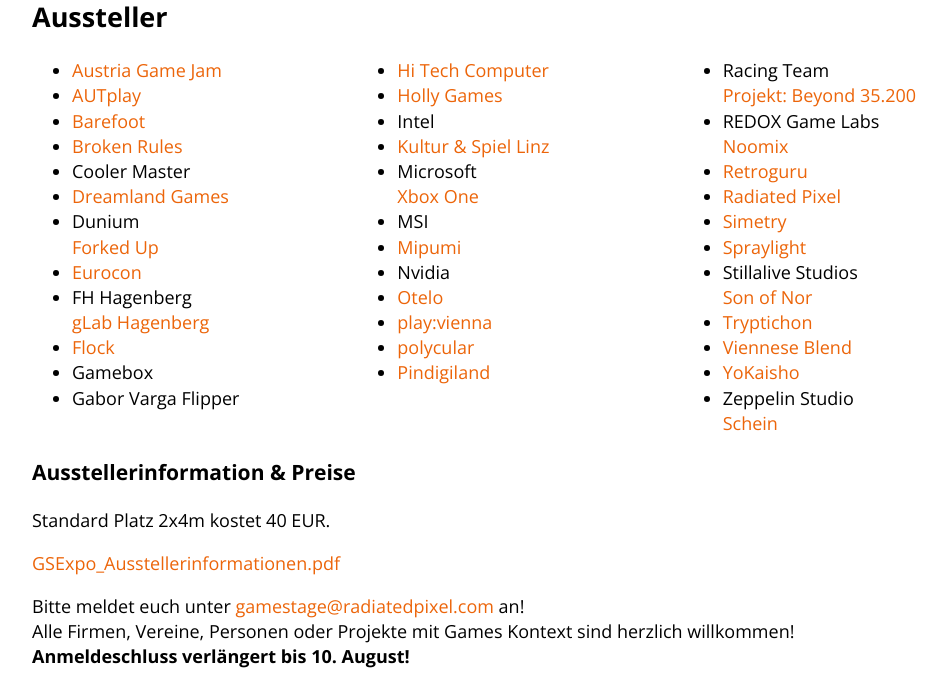
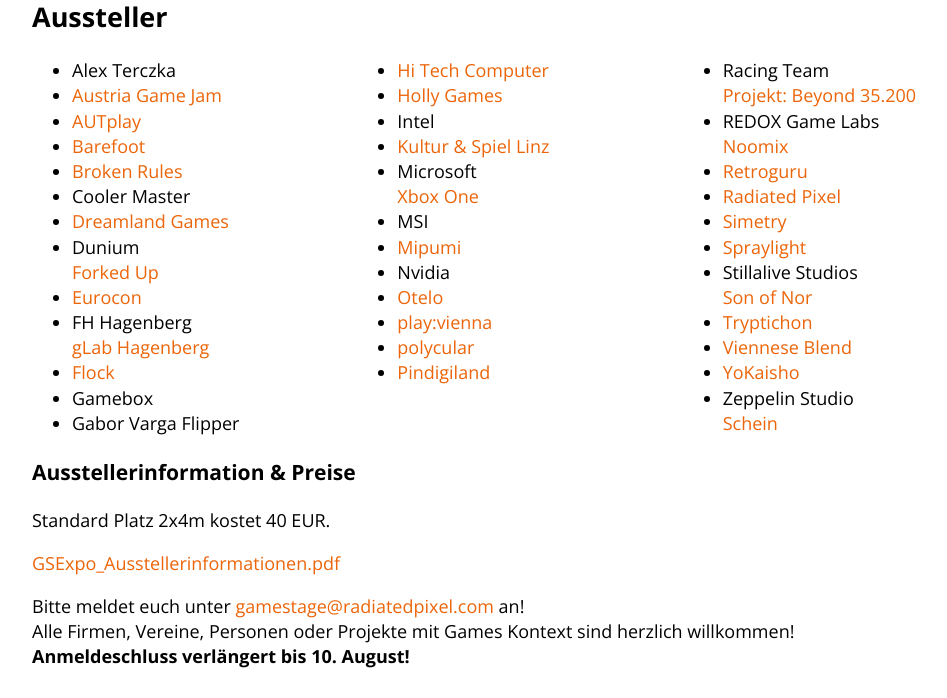
Before and after one commit to Lorti/gsexpo, a Jekyll site: the page built from index.html, in a window 1280 px wide and 900 px high, scrolled down 1356 px, cut to the strip 202-900 px from the top of the window. Shown: the whole strip, without its empty margins (132-1079 px from the left). Built offline with Jekyll 4.4.1, drawn with Linux system fonts in a browser that asks for light colours; nearby versions of some CDN libraries; Markdown is read by kramdown in place of the engine named in the settings.

Commit message:
Update exhibitors.markdown

```diff
--- a/_includes/exhibitors.markdown
+++ b/_includes/exhibitors.markdown
@@ -3,6 +3,7 @@
 <div class="grid">
     <div class="grid__item lap--one-third">
       <ul>
+        <li>Alex Terczka</li>
         <li><a href="http://austriagamejam.org/">Austria Game Jam</a></li>
         <li><a href="http://www.autplay.at/">AUTplay</a></li>
         <li><a  href="http://portfolio.mediacube.at/projects/2014-barefoot">Barefoot</a></li>
```
